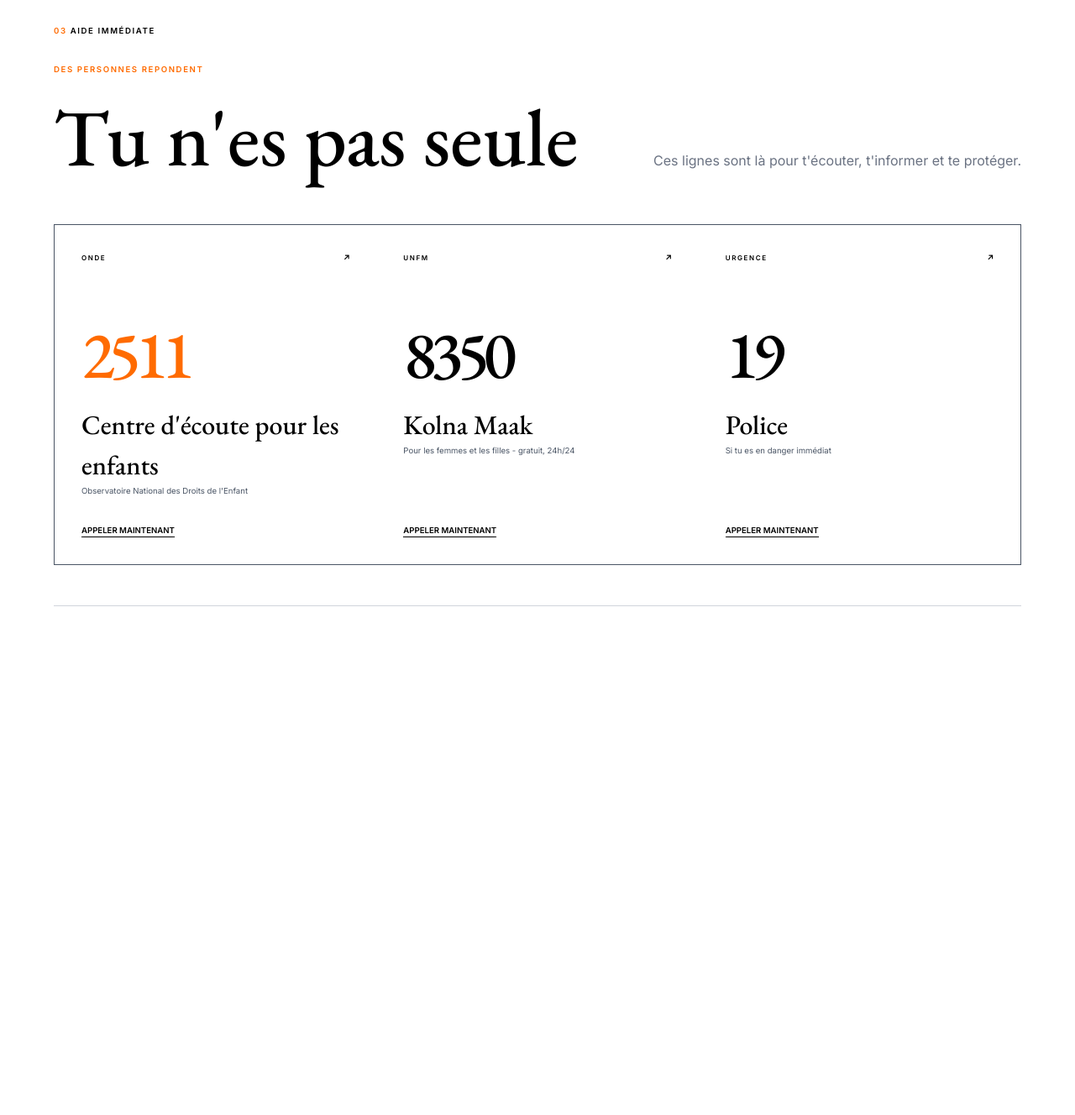
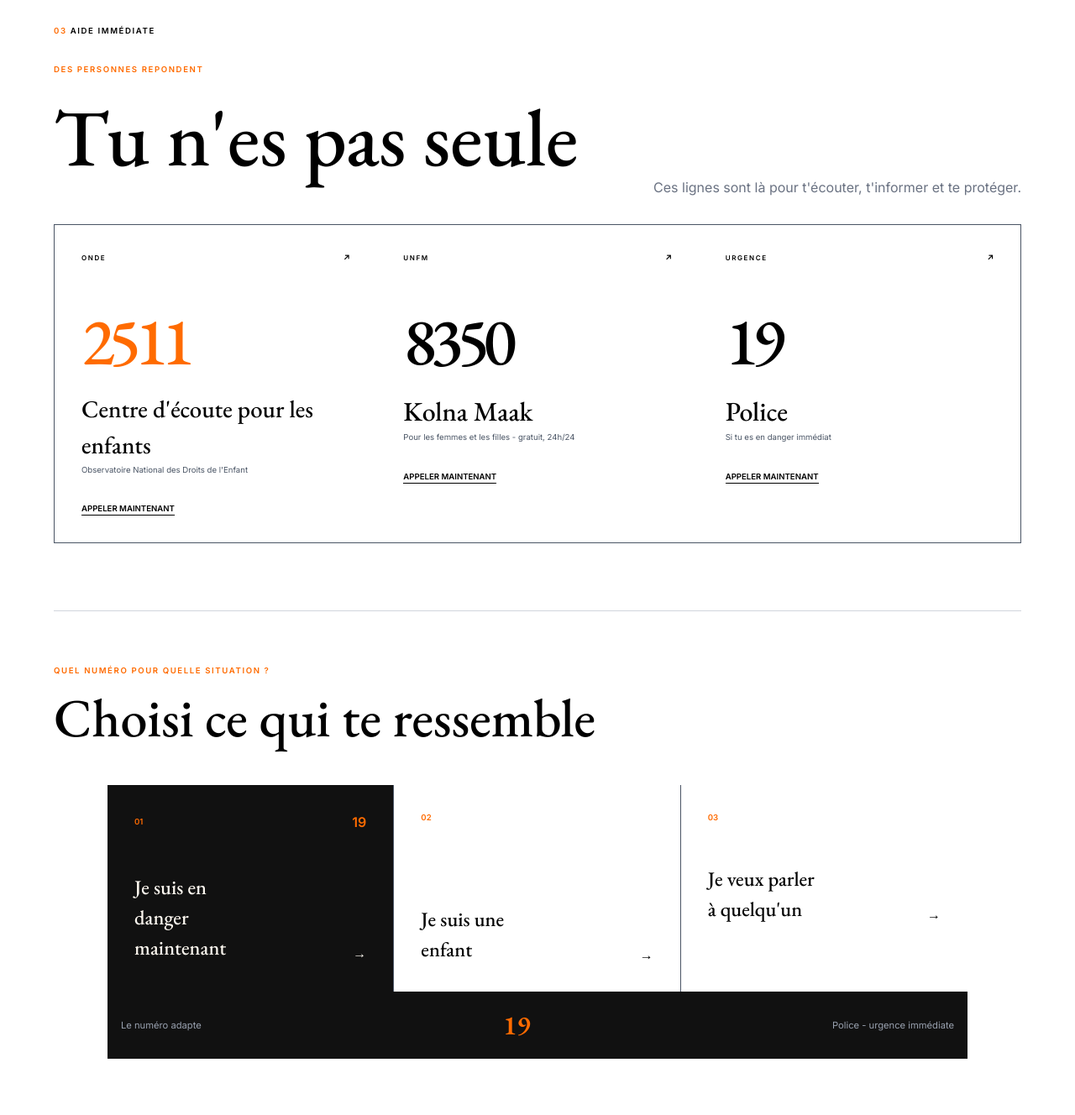
Before and after one commit to ChroquiMohammed/Mohammed_Chroqui_Final_Project, a website: page public/pages/aide.html in a window 1280 px wide. Shown: the part 98-1426 px from the top of the page at 84% size. Before the commit the page ends 852 px from the top, so only its background shows below. Drawn offline with nearby package versions, Linux system fonts and the light colour scheme; a web font is replaced by a local one.

Commit message:
section 2 from aide page with responsive

```diff
--- a/public/pages/aide.html
+++ b/public/pages/aide.html
@@ -35,20 +35,23 @@
 
 
     <main class="px-[4rem] max-md:px-[1rem] max-md:py-[4rem] py-[2rem]">
-        <section class="pt-[6rem] pb-[3rem] border-b border-gray-300  flex flex-col gap-[2rem]  ">
+
+
+        <!-- hero section -->
+        <section class="pt-[6rem] pb-[5rem] border-b border-gray-300  flex flex-col gap-[2rem]  ">
             <p class="text-alpha text-[0.6rem] uppercase font-semibold tracking-[0.1rem]">03<span class="text-black"> Aide immédiate</span></p>
             <div class="flex max-md:flex-col max-md:items-start max-md:gap-[1rem] items-end justify-between ">
                 <div class="">
                     <p class="text-[0.6rem] text-alpha font-semibold tracking-[0.1rem]">DES PERSONNES REPONDENT</p>
                     <p class="text-[6rem] max-md:text-[3rem] font-stat">Tu n'es pas seule</p>
                 </div>
-                <p class="pb-[2rem] text-gray-500">Ces lignes sont là pour t'écouter, t'informer et te protéger.</p>
+                <p class=" text-gray-500">Ces lignes sont là pour t'écouter, t'informer et te protéger.</p>
             </div>
 
             <div class="flex max-md:flex-col border border-gray-600">
 
 
-                <div class="w-1/3 max-md:w-full group hover:bg-bg transition-[2s]  lift flex flex-col gap-[3rem] p-[2rem]">
+                <div class="w-1/3 max-md:w-full group hover:bg-bg transition-[2s]  lift flex flex-col gap-[2rem] p-[2rem]">
                 <div class="flex  justify-between items-center">
                     <p class="text-[0.5rem] text-black font-semibold uppercase tracking-[0.1rem] group-hover:text-[#fdf8f0] ">onde</p>
                     <p class="text-black text-[0.6rem] font-semibold group-hover:text-[#fdf8f0]">↗</p>
@@ -56,7 +59,7 @@
                 <div class="flex flex-col gap-[2rem]">
                     <div>
                         <p class="text-alpha text-[5rem] font-stat -tracking-[0.5rem]">2511</p>
-                        <p class="text-[2rem] font-stat group-hover:text-[#fdf8f0]">Centre d'écoute pour les enfants</p>
+                        <p class="text-[1.8rem] font-stat group-hover:text-[#fdf8f0]">Centre d'écoute pour les enfants</p>
                         <p class="text-[0.6rem] text-gray-600 group-hover:text-[#fdf8f0]">Observatoire National des Droits de l'Enfant</p>
                     </div>
                     <a href="#" class="uppercase border-b w-fit  text-[0.6rem] group-hover:text-[#fdf8f0] font-semibold">Appeler maintenant</a>
@@ -68,7 +71,7 @@
                 </div>
 
 
-                <div class="w-1/3 max-md:w-full group hover:bg-bg transition-[2s]  lift flex flex-col gap-[3rem] p-[2rem]">
+                <div class="w-1/3 max-md:w-full group hover:bg-bg transition-[2s]  lift flex flex-col gap-[2rem] p-[2rem]">
                 <div class="flex  justify-between items-center">
                     <p class="text-[0.5rem] text-black font-semibold uppercase tracking-[0.1rem] group-hover:text-[#fdf8f0] ">unfm</p>
                     <p class="text-black text-[0.6rem] font-semibold group-hover:text-[#fdf8f0]">↗</p>
@@ -79,7 +82,7 @@
                         <p class="text-[2rem] font-stat group-hover:text-[#fdf8f0]">Kolna Maak</p>
                         <p class="text-[0.6rem] text-gray-600 group-hover:text-[#fdf8f0]">Pour les femmes et les filles - gratuit, 24h/24</p>
                     </div>
-                    <a href="#" class="uppercase border-b w-fit flex pt-[3rem]  text-[0.6rem] group-hover:text-[#fdf8f0] font-semibold">Appeler maintenant</a>
+                    <a href="#" class="uppercase border-b w-fit flex  text-[0.6rem] group-hover:text-[#fdf8f0] font-semibold">Appeler maintenant</a>
                 </div>
 
 
@@ -89,7 +92,7 @@
 
 
 
-                <div class="w-1/3 max-md:w-full group hover:bg-bg transition-[2s]  lift flex flex-col gap-[3rem] p-[2rem]">
+                <div class="w-1/3 max-md:w-full group hover:bg-bg transition-[2s]  lift flex flex-col gap-[2rem] p-[2rem]">
                 <div class="flex  justify-between items-center">
                     <p class="text-[0.5rem] text-black font-semibold uppercase tracking-[0.1rem] group-hover:text-[#fdf8f0] ">Urgence</p>
                     <p class="text-black text-[0.6rem] font-semibold group-hover:text-[#fdf8f0]">↗</p>
@@ -100,7 +103,7 @@
                         <p class="text-[2rem] font-stat group-hover:text-[#fdf8f0]">Police</p>
                         <p class="text-[0.6rem] text-gray-600 group-hover:text-[#fdf8f0]">Si tu es en danger immédiat</p>
                     </div>
-                    <a href="#" class="uppercase border-b w-fit pt-[3rem]  text-[0.6rem] group-hover:text-[#fdf8f0] font-semibold">Appeler maintenant</a>
+                    <a href="#" class="uppercase border-b w-fit   text-[0.6rem] group-hover:text-[#fdf8f0] font-semibold">Appeler maintenant</a>
                 </div>
 
 
@@ -115,6 +118,64 @@
 
         </section>
 
+
+        <section class="py-[4rem]  flex flex-col gap-[2rem]">
+            <div>
+                <p class="text-alpha text-[0.6rem] uppercase tracking-[0.1rem] font-semibold">Quel numéro pour quelle situation ?</p>
+                <p class="font-stat text-[4rem]">Choisi ce qui te ressemble</p>
+            </div>
+
+            <div class="px-[4rem] max-md:px-[1rem] flex flex-col">
+
+                <div class="flex max-md:flex-col">
+                    <div class=" max-md:border max-md:border-gray-600 bg-bg max-md:w-full w-1/3 flex flex-col gap-[3rem] p-[2rem] border-r border-gray-600">
+                        <div class="flex  justify-between items-center">
+                            <p class="text-[0.6rem] font-semibold text-alpha">01</p>
+                            <p class="text-alpha font-semibold">19</p>
+                        </div>
+                        <div class="flex justify-between">
+                            <p class="text-[1.5rem] font-stat w-[50%] text-[#fdf8f0] ">Je suis en danger maintenant</p>
+                            <p class="flex items-end text-[#fdf8f0]">→</p>
+                        </div>
+                    </div>
+                    <div class=" group transition-[1s] hover:bg-bg max-md:border  max-md:border-gray-600 w-1/3 max-md:w-full flex flex-col gap-[3rem] p-[2rem] border-r border-gray-600">
+                        <div class="flex  justify-between items-center">
+                            <p class="text-[0.6rem] font-semibold text-alpha">02</p>
+                        </div>
+                        <div class="flex justify-between pt-[3rem]">
+                            <p class="text-[1.5rem] font-stat w-[50%] group-hover:text-[#fdf8f0] ">Je suis une enfant</p>
+                            <p class="flex items-end group-hover:text-[#fdf8f0]">→</p>
+                        </div>
+                    </div>
+                    <div class="  group transition-[1s] hover:bg-bg max-md:border max-md:border-gray-600 w-1/3 max-md:w-full flex flex-col gap-[3rem] p-[2rem] ">
+                        <div class="flex  justify-between items-center">
+                            <p class="text-[0.6rem] font-semibold text-alpha">03</p>
+
+                        </div>
+                        <div class="flex justify-between">
+                            <p class="text-[1.5rem] font-stat w-[50%] group-hover:text-[#fdf8f0] ">Je veux parler à quelqu'un</p>
+                            <p class="flex items-end group-hover:text-[#fdf8f0]">→</p>
+                        </div>
+                    </div>
+                </div>
+
+
+                <div class="flex bg-bg justify-between items-center p-[1rem]">
+                    <p class="text-[0.7rem] text-gray-400">Le numéro adapte</p>
+                    <p class="text-[2rem] text-alpha font-semibold font-stat">19</p>
+                    <p class="text-[0.7rem] text-gray-400">Police - urgence immédiate</p>
+                </div>
+
+
+            </div>
+
+
+            </div>
+        </section>
+
+
+
+
     </main>
 
 </body>
```
Also changed, not shown: public/css/output.css.
